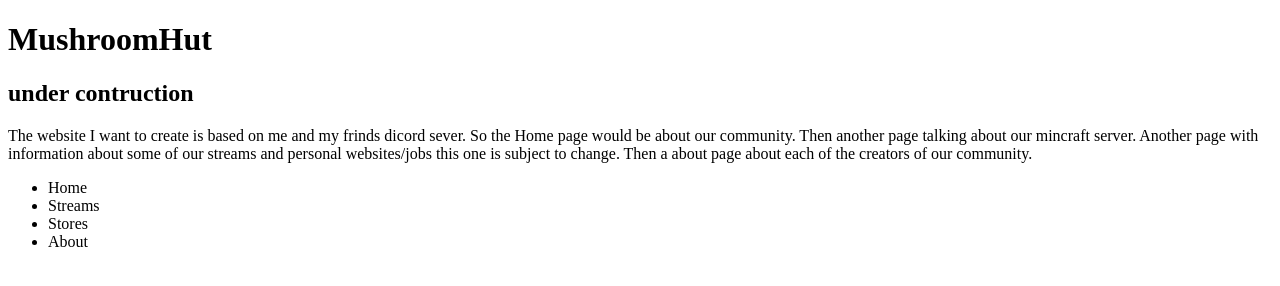
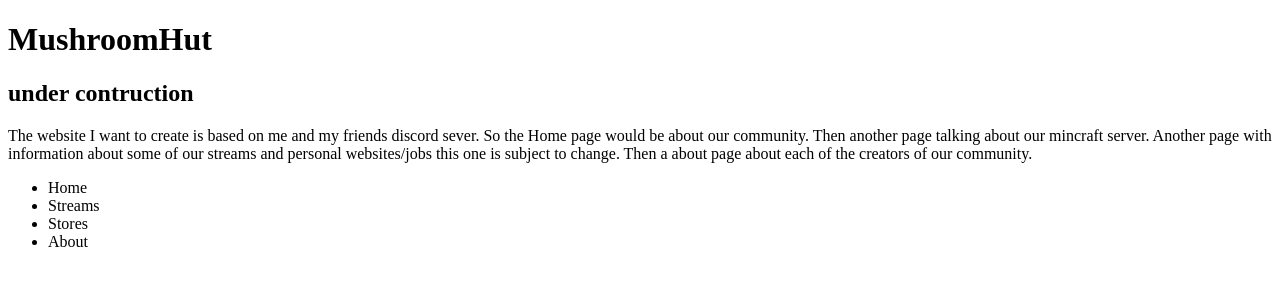
Before and after one commit to Tdubs016/MushroomHut, a plain HTML site: page index.html in a window 1280 px wide. Drawn offline with Linux system fonts and the light colour scheme.

Commit message:
Add files via upload

```diff
--- a/index.html
+++ b/index.html
@@ -13,7 +13,7 @@
     </header>
 
     <main>
-        <p>The website I want to create is based on me and my frinds dicord sever. So the Home page would be about our community. Then another page talking about our mincraft server. Another page with information about some of our streams and personal websites/jobs this one is subject to change. Then a about page about each of the creators of our community. </p>
+        <p>The website I want to create is based on me and my friends discord sever. So the Home page would be about our community. Then another page talking about our mincraft server. Another page with information about some of our streams and personal websites/jobs this one is subject to change. Then a about page about each of the creators of our community. </p>
         <ul>
             <li>Home</li>
             <li>Streams</li>
```
